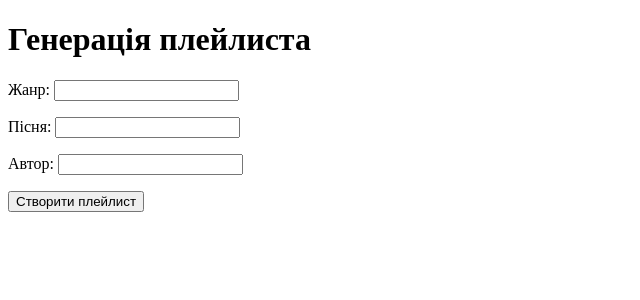
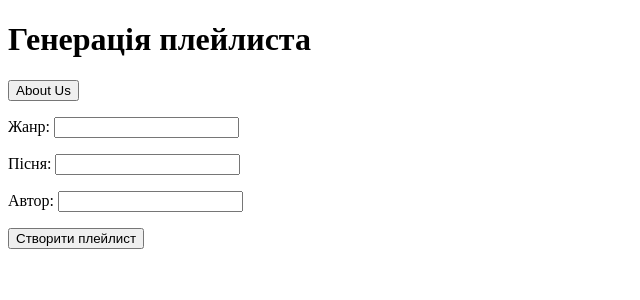
Before and after one commit to yanakravrts/SoundCraze, a Django app: page /generate-playlist/ in a window 1280 px wide. Shown: the top 300 px of the page, without its empty margins (0-640 px from the left). Run offline with Django 5.2, Linux system fonts and the light colour scheme.

Commit message:
added about us

```diff
--- a/playlist/templates/generate_playlist.html
+++ b/playlist/templates/generate_playlist.html
@@ -8,6 +8,13 @@
 </head>
 <body>
     <h1>Генерація плейлиста</h1>
+
+    <!-- Кнопка "About Us" -->
+    <a href="{% url 'about' %}">
+        <button type="button">About Us</button>
+    </a>
+
+    <!-- Форма для генерації плейлиста -->
     <form method="post">
         {% csrf_token %}
         {{ form.as_p }}
--- a/playlist/urls.py
+++ b/playlist/urls.py
@@ -2,5 +2,6 @@ from django.urls import path
 from . import views
 
 urlpatterns = [
-    path('generate-playlist/', views.generate_playlist, name='generate_playlist'),  # Додаємо шлях до функції generate_playlist
+    path('generate-playlist/', views.generate_playlist, name='generate_playlist'),
+    path('about/', views.about, name='about')
 ]
--- a/playlist/views.py
+++ b/playlist/views.py
@@ -16,3 +16,7 @@ def generate_playlist(request):
         form = PlaylistForm()
 
     return render(request, 'generate_playlist.html', {'form': form})
+
+
+def about(request):
+    return render(request, 'about.html')
```
Also changed, not shown: playlist/templates/about.html (added, +12 -0 lines).
